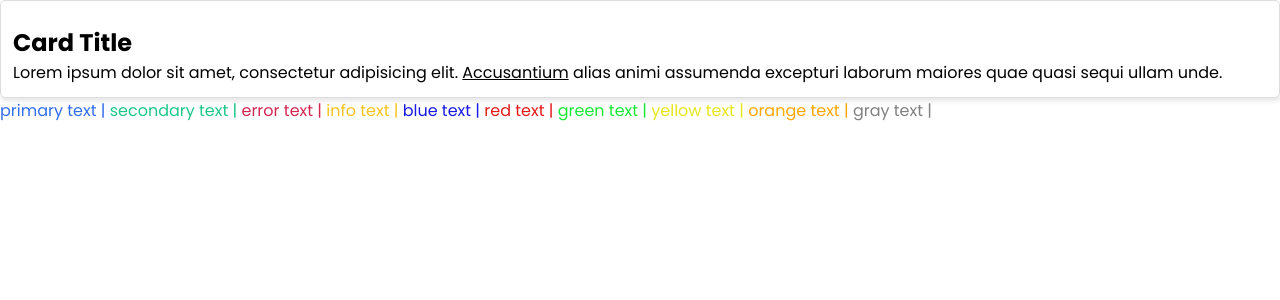
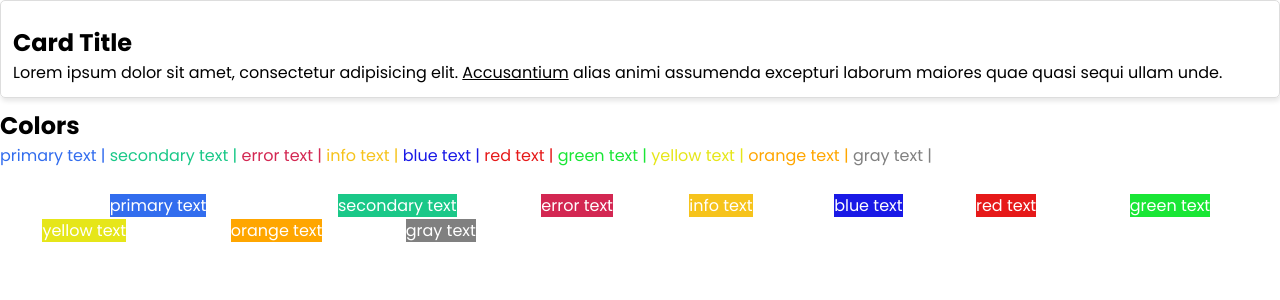
Before and after one commit to Erhahon-Imafidon/customStyling-library, a React (Vite) app: page / in a window 1280 px wide. Shown: the top 300 px of the page. Built offline with nearby package versions, Linux system fonts and the light colour scheme.

Commit message:
Added background color utilitiy class data to the Colors component

```diff
--- a/src/App.tsx
+++ b/src/App.tsx
@@ -1,10 +1,12 @@
 import { Cards, Colors } from './components/index.tsx';
-import { colorsData } from './data.ts';
+import { colorsData, colorsBgData } from './data.ts';
 
 const App = () => {
     return (
         <>
             <Cards />
+            <div style={{ marginTop: '10px' }}>
+                <h2>Colors</h2>
                 {colorsData.map((color, index) => (
                     <Colors
                         textColor={color.textColor}
@@ -12,6 +14,18 @@ const App = () => {
                         key={index}
                     />
                 ))}
+                <br /> <br />
+                <div>
+                    {colorsBgData.map((color, index) => (
+                        <Colors
+                            textColor={color.textColor}
+                            text={color.text}
+                            bgColor={color.bgColor}
+                            key={index}
+                        />
+                    ))}
+                </div>
+            </div>
         </>
     );
 };
--- a/src/components/Colors.tsx
+++ b/src/components/Colors.tsx
@@ -1,11 +1,17 @@
 interface ColorsProp {
     textColor?: string;
     text: string;
+    bgColor?: string;
 }
 
-const Colors = ({ text, textColor }: ColorsProp) => {
+const Colors = ({ text, textColor, bgColor }: ColorsProp) => {
     return (
-        <>{textColor && <span className={`${textColor}`}>{text} | </span>}</>
+        <>
+            {textColor && <span className={`${textColor}`}>{text} | </span>}
+            {textColor && bgColor && (
+                <span className={`${textColor} ${bgColor}`}>{text}</span>
+            )}
+        </>
     );
 };
 
--- a/src/data.ts
+++ b/src/data.ts
@@ -10,3 +10,20 @@ export const colorsData = [
     { textColor: 'text-orange', text: 'orange text' },
     { textColor: 'text-gray', text: 'gray text' },
 ];
+
+export const colorsBgData = [
+    { textColor: 'text-white', text: 'primary text', bgColor: 'bg-primary' },
+    {
+        textColor: 'text-white',
+        text: 'secondary text',
+        bgColor: 'bg-secondary',
+    },
+    { textColor: 'text-white', text: 'error text', bgColor: 'bg-error' },
+    { textColor: 'text-white', text: 'info text', bgColor: 'bg-info' },
+    { textColor: 'text-white', text: 'blue text', bgColor: 'bg-blue' },
+    { textColor: 'text-white', text: 'red text', bgColor: 'bg-red' },
+    { textColor: 'text-white', text: 'green text', bgColor: 'bg-green' },
+    { textColor: 'text-white', text: 'yellow text', bgColor: 'bg-yellow' },
+    { textColor: 'text-white', text: 'orange text', bgColor: 'bg-orange' },
+    { textColor: 'text-white', text: 'gray text', bgColor: 'bg-gray' },
+];
```
Lines whose indentation alone changed are shown as unchanged.
